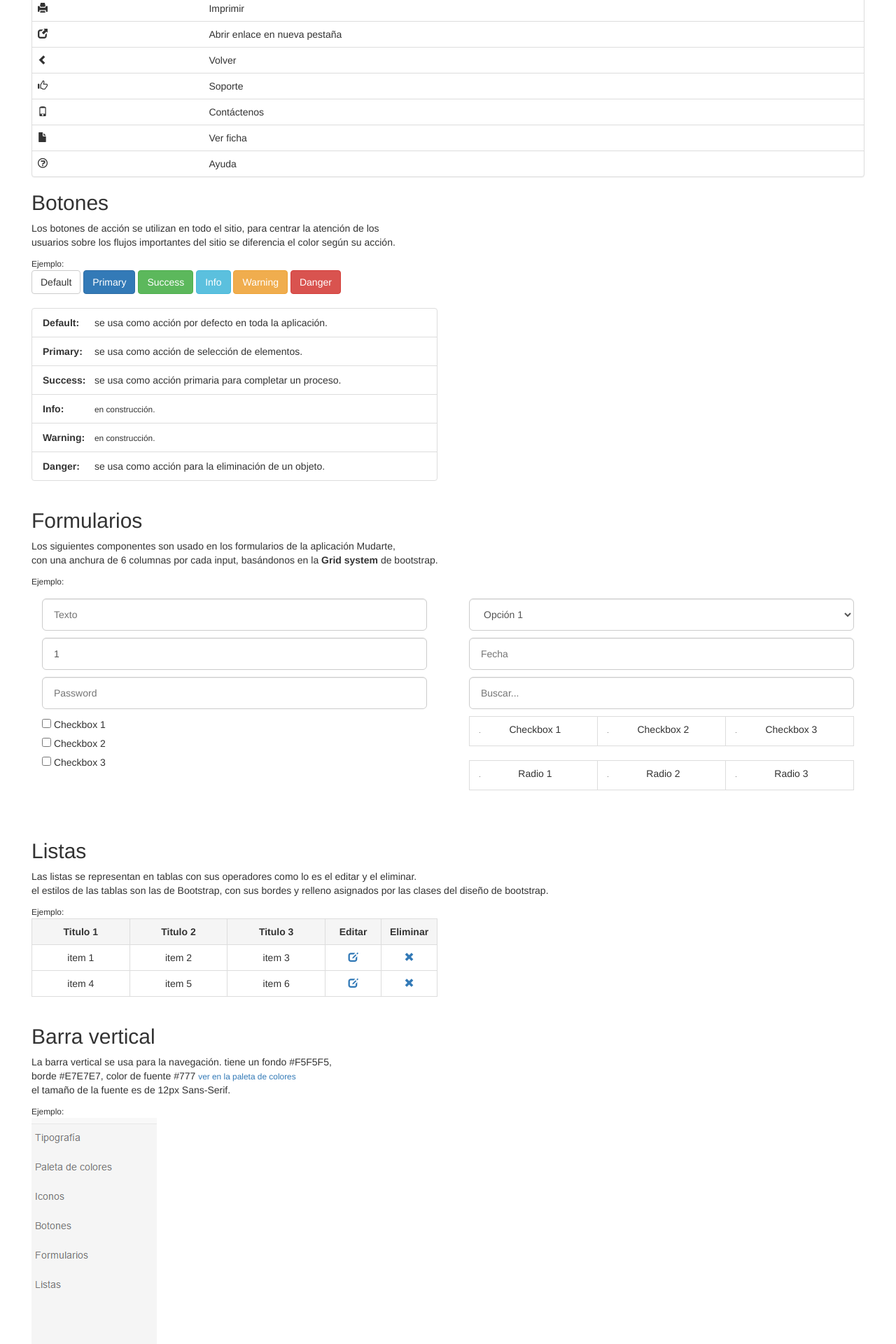
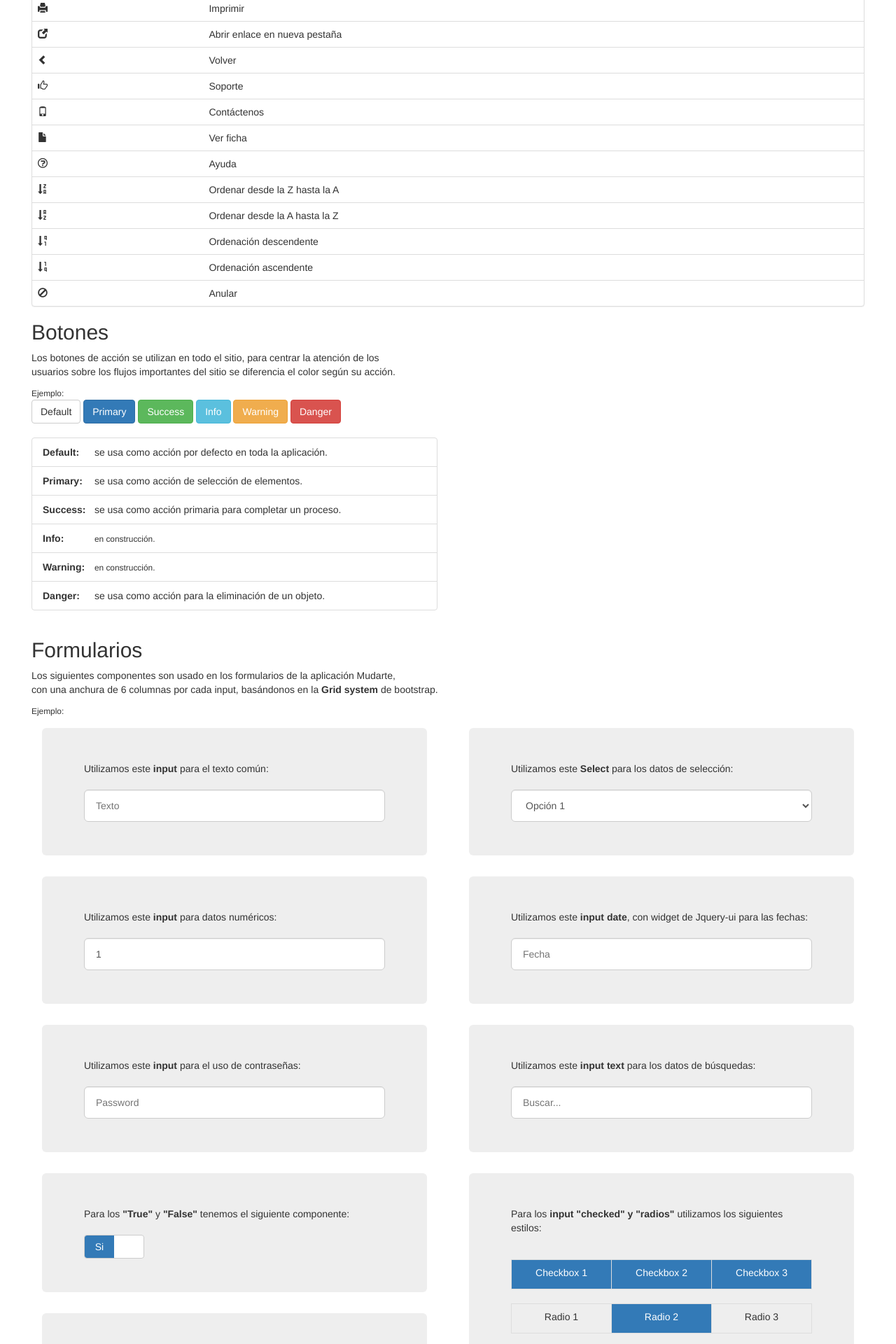
Before and after one commit to yusnelvy/mtvmcotizacion, a Django app: template inicio/templates/guiaDeEstilos.html in a window 1280 px wide. Shown: the part 1824-3744 px from the top of the page at 70% size. Run offline with Django 3.2, Linux system fonts and the light colour scheme; the template is opened without the code that fills it: most values are stand-ins (such as "Sample title", 1, 10 or a date in 2020); some libraries are stand-ins or nearby versions; some web fonts are replaced.

Commit message:
actualización 15-12-2015 guía de estilo.
actualización de la guía de estilos actual.

```diff
--- a/cliente/templates/cliente_edit.html
+++ b/cliente/templates/cliente_edit.html
@@ -23,7 +23,8 @@
 document.getElementById('id_nombre_principal').focus();
 $( "#id_fecha_nacimiento" ).datepicker({
       changeMonth: true,
-      changeYear: true
+      changeYear: true,
+      yearRange: "c-80:c+20"
     });
 </script>
 
--- a/inicio/templates/guiaDeEstilos.html
+++ b/inicio/templates/guiaDeEstilos.html
@@ -16,25 +16,31 @@
 {% block link_navegacion %}
 
 <li class="linknav cursorPointer" id="">
-    <a type="button" href="#tipografia">Tipografía</a>
+    <a class="scrollSpy" type="button" href="#tipografia">Tipografía</a>
 </li>
 <li class="linknav cursorPointer" id="">
-    <a type="button" href="#colores">Paleta de colores</a>
+    <a class="scrollSpy" type="button" href="#colores">Paleta de colores</a>
 </li>
 <li class="linknav cursorPointer" id="">
-    <a type="button" href="#iconos">Iconos</a>
+    <a class="scrollSpy" type="button" href="#iconos">Iconos</a>
 </li>
 <li class="linknav cursorPointer" id="">
-    <a type="button" href="#botones">Botones</a>
+    <a class="scrollSpy" type="button" href="#botones">Botones</a>
 </li>
 <li class="linknav cursorPointer" id="">
-    <a type="button" href="#formularios">Formularios</a>
+    <a class="scrollSpy" type="button" href="#formularios">Formularios</a>
 </li>
 <li class="linknav cursorPointer" id="">
-    <a type="button" href="#listas">Listas</a>
+    <a class="scrollSpy" type="button" href="#listas">Listas</a>
 </li>
 <li class="linknav cursorPointer" id="">
-    <a type="button" href="#barras">Barra vertical</a>
+    <a class="scrollSpy" type="button" href="#barras">Barra vertical</a>
+</li>
+<li class="linknav cursorPointer" id="">
+    <a class="scrollSpy" type="button" href="#navbar-img">Barra principal</a>
+</li>
+<li class="linknav cursorPointer" id="">
+    <a class="scrollSpy" type="button" href="#footer-img">Pie de página</a>
 </li>
 
 {% endblock link_navegacion %}
@@ -54,6 +60,10 @@ class="col-md-12"
 {% block content1 %}
 
 <style>
+.caret {
+    top:16px!important;
+    right: 12px!important;
+}
 .paleta {
     display: block;
     width: 100%;
@@ -329,6 +339,26 @@ class="col-md-12"
                 </td>
                 <td>Ayuda</td>
             </tr>
+            <tr>
+                <td><span class="glyphicon glyphicon-sort-by-alphabet-alt"></span></td>
+                <td>Ordenar desde la Z hasta la A</td>
+            </tr>
+            <tr>
+                <td><span class="glyphicon glyphicon-sort-by-alphabet"></span></td>
+                <td>Ordenar desde la A hasta la Z</td>
+            </tr>
+            <tr>
+                <td><span class="glyphicon glyphicon-sort-by-order-alt"></span></td>
+                <td>Ordenación descendente</td>
+            </tr>
+            <tr>
+                <td><span class="glyphicon glyphicon-sort-by-order"></span></td>
+                <td>Ordenación ascendente</td>
+            </tr>
+            <tr>
+                <td><span class="glyphicon glyphicon-ban-circle"></span></td>
+                <td>Anular</td>
+            </tr>
         </table>
     </div>
 </div>
@@ -383,25 +413,33 @@ class="col-md-12"
         <div class="col-md-6">
             <div>
                 <div class="panel-body form-group">
-                    <p>
+                    <p class="jumbotron"> Utilizamos este <b>input</b> para el texto común:<br><br>
                         <input type="text" placeholder="Texto">
                     </p>
-                    <p>
+                    <p class="jumbotron"> Utilizamos este <b>input</b> para datos numéricos:<br><br>
                         <input type="number" value="1">
                     </p>
-                    <p>
+                    <p class="jumbotron"> Utilizamos este <b>input</b> para el uso de contraseñas:<br><br>
                         <input type="password" placeholder="Password">
                     </p>
-                    <p>
-                        <label for="checkbox">
-                            <input type="checkbox" id="checkbox"> Checkbox 1
-                        </label>
-                        <label for="checkbox2">
-                            <input type="checkbox" id="checkbox2"> Checkbox 2
-                        </label>
-                        <label for="checkbox3">
-                            <input type="checkbox" id="checkbox3"> Checkbox 3
-                        </label>
+                    <p class="jumbotron">
+                        Para los <b>"True"</b> y <b>"False"</b> tenemos el siguiente componente: <br><br>
+                        <input type="checkbox" name="my-checkbox" checked="checked">
+                    </p>
+                    <p class="buscadorSelect jumbotron">
+                        Se utiliza para buscar entre las opciones de un select. <br><br>
+                        <select name="name" id="lista">
+                           <option value="">Item 1</option>
+                           <option value="">Item 2</option>
+                           <option value="">Item 3</option>
+                           <option value="">Item 4</option>
+                           <option value="">Item 5</option>
+                           <option value="">Item 6</option>
+                           <option value="">Item 7</option>
+                           <option value="">Item 8</option>
+                           <option value="">Item 9</option>
+                           <option value="">Item 10</option>
+                        </select>
                     </p>
                 </div>
             </div>
@@ -409,33 +447,34 @@ class="col-md-12"
         <div class="col-md-6">
             <div>
                 <div class="panel-body form-group">
-                    <p>
+                    <p class="jumbotron"> Utilizamos este <b>Select</b> para los datos de selección:<br><br>
                         <select name="selectname" id="select">
                             <option value="1">Opción 1</option>
                             <option value="2">Opción 2</option>
                             <option value="3">Opción 3</option>
                         </select>
                     </p>
-                    <p>
+                    <p class="jumbotron"> Utilizamos este <b>input date</b>, con widget de Jquery-ui para las fechas:<br><br>
                         <input type="text" id="date1" placeholder="Fecha">
                     </p>
-                    <p>
+                    <p class="jumbotron"> Utilizamos este <b>input text</b> para los datos de búsquedas:<br><br>
                         <input type="text" placeholder="Buscar...">
                     </p>
-
+                    <div class="jumbotron">
+                        Para los <b>input "checked" y "radios"</b> utilizamos los siguientes estilos:<br><br>
                     <p>
                         <table class="table table-bordered">
                             <tr class="textAlignCenter">
                                 <td width="15%">
-                                    <input type="checkbox" name="enviarPresupuesto" onclick="radioColorBlue();" id="checkbox11">
+                                    <input type="checkbox" name="enviarPresupuesto" onclick="ColorBlue();" id="checkbox11" checked="checked">
                                     <label for="checkbox11" class="label1">Checkbox 1</label>
                                 </td>
                                 <td width="15%">
-                                    <input type="checkbox" name="enviarPresupuesto" onclick="radioColorBlue();" id="checkbox22">
+                                    <input type="checkbox" name="enviarPresupuesto" onclick="ColorBlue();" id="checkbox22" checked="checked">
                                     <label for="checkbox22" class="label1">Checkbox 2</label>
                                 </td>
                                 <td width="15%">
-                                    <input type="checkbox" name="enviarPresupuesto" onclick="radioColorBlue();" id="checkbox33">
+                                    <input type="checkbox" name="enviarPresupuesto" onclick="ColorBlue();" id="checkbox33" checked="checked">
                                     <label for="checkbox33" class="label1">Checkbox 3</label>
                                 </td>
                             </tr>
@@ -445,20 +484,21 @@ class="col-md-12"
                         <table class="table table-bordered">
                             <tr class="textAlignCenter">
                                 <td width="15%">
-                                    <input type="radio" name="enviarPresupuesto" onclick="radioColorBlue();" id="radio11">
+                                    <input type="radio" name="enviarPresupuesto" onclick="ColorBlue();" id="radio11">
                                     <label for="radio11" class="label1">Radio 1</label>
                                 </td>
                                 <td width="15%">
-                                    <input type="radio" name="enviarPresupuesto" onclick="radioColorBlue();" id="radio22">
+                                    <input type="radio" name="enviarPresupuesto" onclick="ColorBlue();" id="radio22" checked="checked">
                                     <label for="radio22" class="label1">Radio 2</label>
                                 </td>
                                 <td width="15%">
-                                    <input type="radio" name="enviarPresupuesto" onclick="radioColorBlue();" id="radio33">
+                                    <input type="radio" name="enviarPresupuesto" onclick="ColorBlue();" id="radio33">
                                     <label for="radio33" class="label1">Radio 3</label>
                                 </td>
                             </tr>
                         </table>
                     </p>
+                    </div>
                 </div>
             </div>
         </div>
@@ -510,29 +550,36 @@ class="col-md-12"
 </div>
 <div id="barras">
     <h2>Barra vertical</h2>
+
+    <div class="row">
+        <div class="col-md-5">
             <p>
-        La barra vertical se usa para la navegación. tiene un fondo #F5F5F5, <br>
-        borde #E7E7E7, color de fuente #777 <small><a href="#colores">ver en la paleta de colores</a></small> <br>
-        el tamaño de la fuente es de 12px Sans-Serif.
+                La barra vertical se usa para la navegación y widgets como lo es botones de acción, tiene un fondo #265a88,
+                sin borde, color de fuente #fff <small><a class="scrollSpy" href="#colores">ver en la paleta de colores</a></small>
+                el tamaño de la fuente es de 14px Sans-Serif.
             </p>
+        </div>
+        <div class="col-md-6 col-md-offset-1">
+            <p>
                 <small>Ejemplo:</small>
-    <div class="row">
-        <div class="col-md-12">
-            <img src="/static/img/barra-vertical.png" alt="">
+            </p>
+            <img src="/static/img/sidebar.png" alt="">
          </div>
     </div>
 </div>
 <div id="navbar-img">
-    <h2>Nav bar</h2>
+    <h2>Barra principal</h2>
+    <p>El navbar se usa para los accesos rápidos, notificaciones y acceso de sesiones. <br>Esta diseñado con un color de fondo #265a88, con bordes internos de color #fff. <br>Tiene un tamaño de fuente de 18px y un color de texto #fff. </p>
     <small>Ejemplo:</small>
     <div class="row">
         <div class="col-md-12">
-            <img src="/static/img/nav-bar.png" alt="" width="100%">
+            <img src="/static/img/navbar.png" alt="" width="100%">
         </div>
     </div>
 </div>
 <div id="footer-img">
     <h2>Footer</h2>
+    <p>El footer es un componente informativo y de alternativas para seguir navegando por la aplicación. tiene un color de fondo ruidoso de color #000 y fuente de color #fff y #777 con un tamaño de 18px. </p>
     <small>Ejemplo:</small>
     <div class="row">
         <div class="col-md-12">
@@ -547,8 +594,9 @@ class="col-md-12"
 <br>
 <style>
 input[name=enviarPresupuesto] {
-    width: 1px;
-    height: 1px;
+    width: 0;
+    height: 0;
+    display: none;
 }
 .checkedBlue {
     background: #337ab7;
@@ -563,14 +611,22 @@ input[name=enviarPresupuesto] {
 }
 </style>
 <script>
-function radioColorBlue(){
+function ColorBlue(){
     $("td:has(input[name=enviarPresupuesto])").removeClass('checkedBlue');
     $("td:has(input[name=enviarPresupuesto]:checked)").addClass('checkedBlue');
 }
-
+ColorBlue();
 $(function() {
     $( "#date1" ).datepicker();
 });
 
 </script>
 {% endblock content1 %}
+
+{% block js_inf %}
+<script>
+$('#lista').zelect( {
+    placeholder:'Seleccione'
+});
+</script>
+{% endblock js_inf %}
--- a/static/js/script.js
+++ b/static/js/script.js
@@ -261,6 +261,7 @@ Switchbootstrap('ascensor');
 Switchbootstrap('ascensor_servicio');
 Switchbootstrap('recuperable');
 Switchbootstrap('contenedor');
+Switchbootstrap('my-checkbox');
 
 $('.menu-toggle').click(function(){
 
```
Also changed, not shown: static/img/navbar.png (added), static/img/sidebar-navbar.png (added), static/img/sidebar.png (added). Lines whose indentation alone changed are shown as unchanged.
